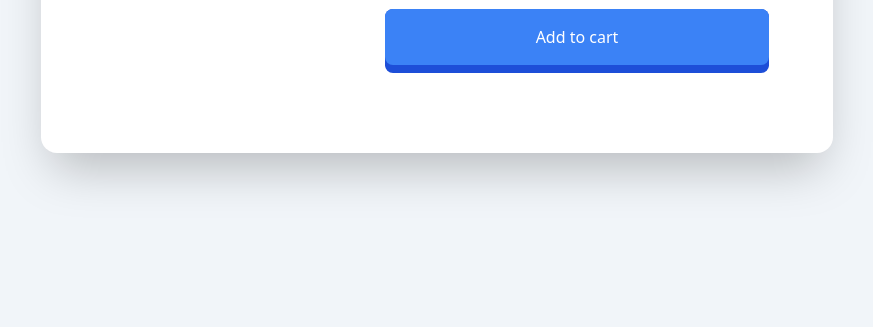
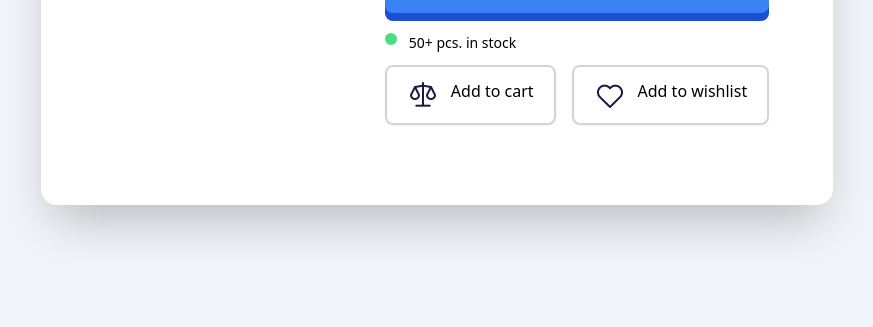
Before and after one commit to kateFrontend/tailwind-product-modal, a plain HTML site: page index.html in a window 1280 px wide. Shown: the part 473-800 px from the top of the page, without its empty margins (203-1076 px from the left). Drawn offline with nearby package versions, Linux system fonts and the light colour scheme.

Commit message:
setup buttons

```diff
--- a/index.html
+++ b/index.html
@@ -8,15 +8,17 @@
     <script src="https://cdn.tailwindcss.com"></script>
     <title>Product modal</title>
 </head>
+
 <body>
     <!-- Global Container -->
     <div class="flex items-center justify-center min-h-screen bg-slate-100">
         <!-- card Container -->
-        <div class="flex flex-col p-6 m-3 space-y-10 bg-white rounded-2xl shadow-2xl md:flex-row md:space-y-0 md:space-x-10 md:m-0 md:p-16">
+        <div
+            class="flex flex-col p-6 m-3 space-y-10 bg-white rounded-2xl shadow-2xl md:flex-row md:space-y-0 md:space-x-10 md:m-0 md:p-16">
             <!-- Image div -->
             <div>
                 <img src="assets/headphone.png" alt="" class="mx-auto
-                duration-200 w-60 hover:scale-105"/>
+                duration-200 w-60 hover:scale-105" />
             </div>
             <!-- Content -->
             <div class="flex flex-col space-y-6">
@@ -41,10 +43,30 @@
                     </div>
                     <!-- button Group -->
                     <div class="group">
-                            <button class="w-full transition-all duration-150 bg-blue-700 text-white border-b-8 border-b-blue-700 rounded-lg group-hover:border-t-8 group-hover:border-b-0 group-hover:bg-blue-700 group-hover:border-t-blue-700 group-hover:shadow-lg">
+                        <button
+                            class="w-full transition-all duration-150 bg-blue-700 text-white border-b-8 border-b-blue-700 rounded-lg group-hover:border-t-8 group-hover:border-b-0 group-hover:bg-blue-700 group-hover:border-t-blue-700 group-hover:shadow-lg">
                             <div class="px-8 py-4 duration-150 bg-blue-500 rounded-lg group-hover:bg-blue-700">
                                 Add to cart
                             </div>
+                        </button>
+                    </div>
+                    <!-- Stock -->
+                    <div class="flex item-center space-x-3 group">
+                        <div class="w-3 h-3 bg-green-400 rounded-full group-hover:animate-ping"></div>
+                        <div class="text-sm">50+ pcs. in stock</div>
+                    </div>
+                    <!-- Bottom Buttons Container -->
+                    <div class="flex flex-col space-y-4 md:space-y-0 md:space-x-4 md:flex-row">
+                        <button
+                            class="flex item-center justify-center py-3 px-5 space-x-3 border-2 border-gray-300 rounded-lg shadow-sm hover:bg-opacity-30 hover:shadow-lg hover:-translate-y-0.5 transition-all duration-150">
+                            <img src="assets/weight.png" alt="" class="w-8" />
+                            <span>Add to cart</span>
+                        </button>
+
+                        <button
+                        class="flex item-center justify-center py-3 px-5 space-x-3 border-2 border-gray-300 rounded-lg shadow-sm hover:bg-opacity-30 hover:shadow-lg hover:-translate-y-0.5 transition-all duration-150">
+                        <img src="assets/heart.png" alt="" class="w-8" />
+                        <span>Add to wishlist</span>
                     </button>
                     </div>
                 </div>
```
Lines whose indentation alone changed are shown as unchanged.
